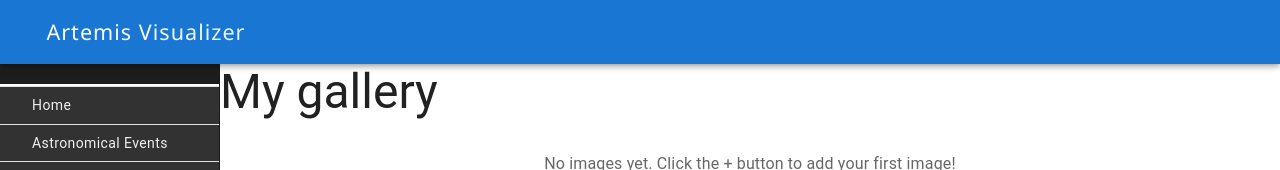
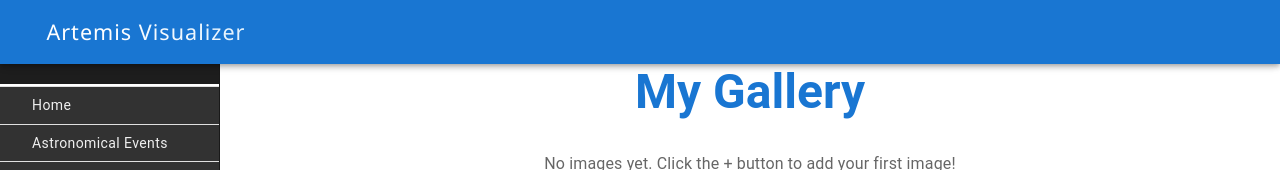
Before and after one commit to SyTW2526/Proyecto-E6, a React (Vite) app in the folder my-react-app/: page /gallery in a window 1280 px wide. Shown: the top 170 px of the page. Built offline with nearby package versions, Linux system fonts and the light colour scheme; some icons are missing.

Commit message:
Formato y se elimina almacenamiento temporal

```diff
--- a/my-react-app/src/pages/Gallery.jsx
+++ b/my-react-app/src/pages/Gallery.jsx
@@ -3,22 +3,12 @@ import { Box, Typography } from "@mui/material";
 import AddImageButton from "../components/images/add-image-button/AddImageButton";
 import AddImageDialog from "../components/images/add-image-dialog/AddImageDialog";
 import ImageGrid from "../components/images/image-grid/ImageGrid";
-import { useState, useEffect } from "react";
+import { useState } from "react";
 import { Photo } from "../models/Photo";
 
 function Gallery() {
   const [isDialogOpen, setIsDialogOpen] = useState(false);
   const [photos, setPhotos] = useState([]); // Ahora usamos Photo objects
-
-  // Cargar photos desde localStorage al iniciar
-  useEffect(() => {
-    const savedPhotos = localStorage.getItem('gallery-photos');
-    if (savedPhotos) {
-      const photosData = JSON.parse(savedPhotos);
-      const photoObjects = photosData.map(data => Photo.fromServerData(data));
-      setPhotos(photoObjects);
-    }
-  }, []);
 
   const handleAddClick = () => {
     setIsDialogOpen(true);
@@ -36,21 +26,11 @@ function Gallery() {
     const updatedPhotos = [...photos, newPhoto];
     setPhotos(updatedPhotos);
     console.log("Photo añadida:", newPhoto);
-
-    // Guardar en localStorage
-    savePhotosToLocalStorage(updatedPhotos);
   };
 
   const handleDeletePhoto = (photoId) => {
     const updatedPhotos = photos.filter(photo => photo.id !== photoId);
     setPhotos(updatedPhotos);
-    savePhotosToLocalStorage(updatedPhotos);
-  };
-
-  // Guardar en localStorage
-  const savePhotosToLocalStorage = (photosArray) => {
-    const photosJSON = photosArray.map(photo => photo.toJSON());
-    localStorage.setItem('gallery-photos', JSON.stringify(photosJSON));
   };
 
   // Convertir Photo objects a formato completo para ImageGrid
@@ -69,14 +49,25 @@ function Gallery() {
 
   return (
     <Box>
-      <Typography variant="h3" gutterBottom>
-        My gallery
+      <Typography
+        variant="h3"
+        gutterBottom
+        sx={{
+          textAlign: 'center',
+          color: 'primary.main',
+          fontWeight: 600,
+          mb: 4
+        }}
+      >
+        My Gallery
       </Typography>
 
-      <ImageGrid
-        images={imagesForGrid}
-        onDelete={handleDeletePhoto}
-      />
+      <Box sx={{ mx: 2 }}>
+        <ImageGrid
+          images={imagesForGrid}
+          onDelete={handleDeletePhoto}
+        />
+      </Box>
 
       <AddImageButton onClick={handleAddClick} />
       <AddImageDialog
```
